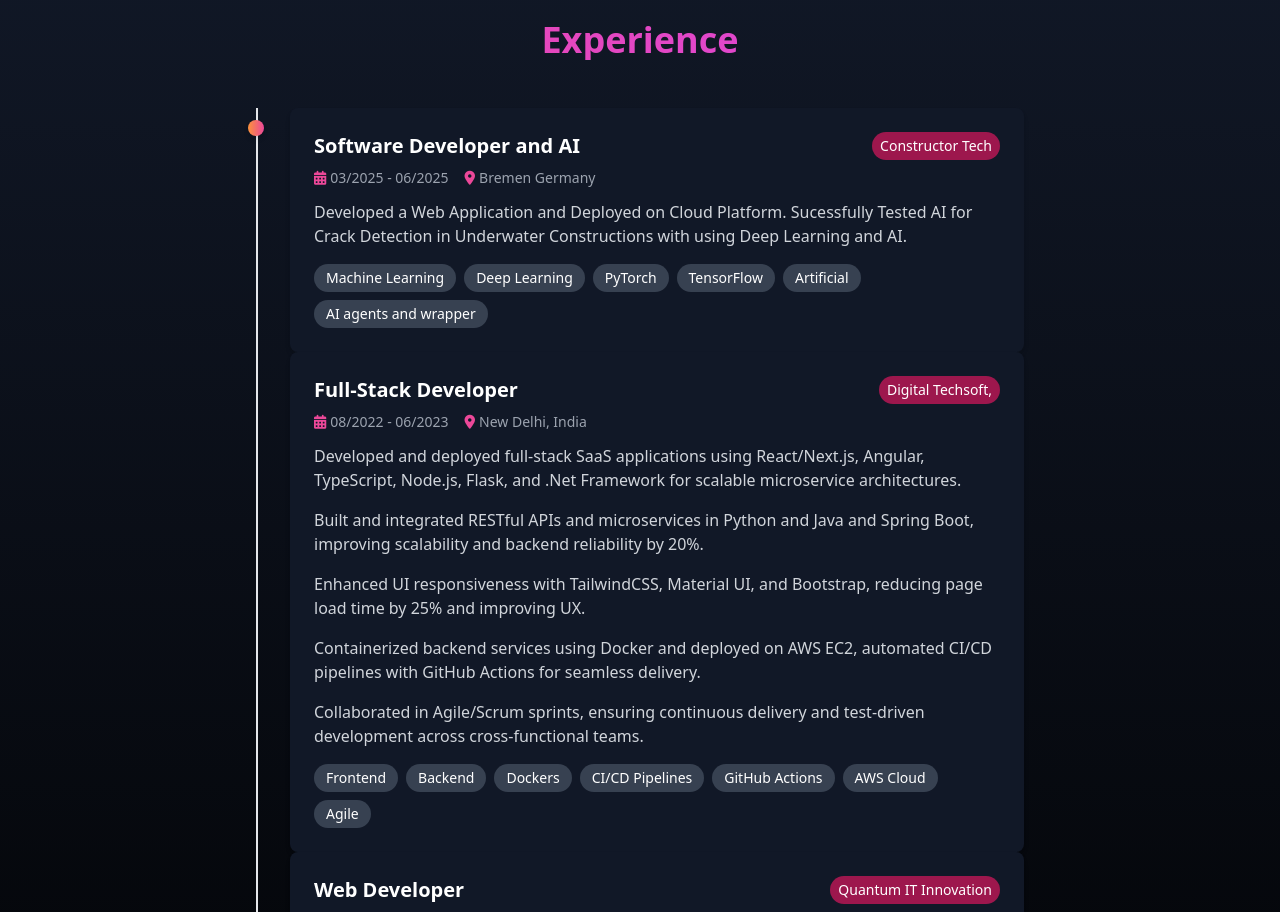
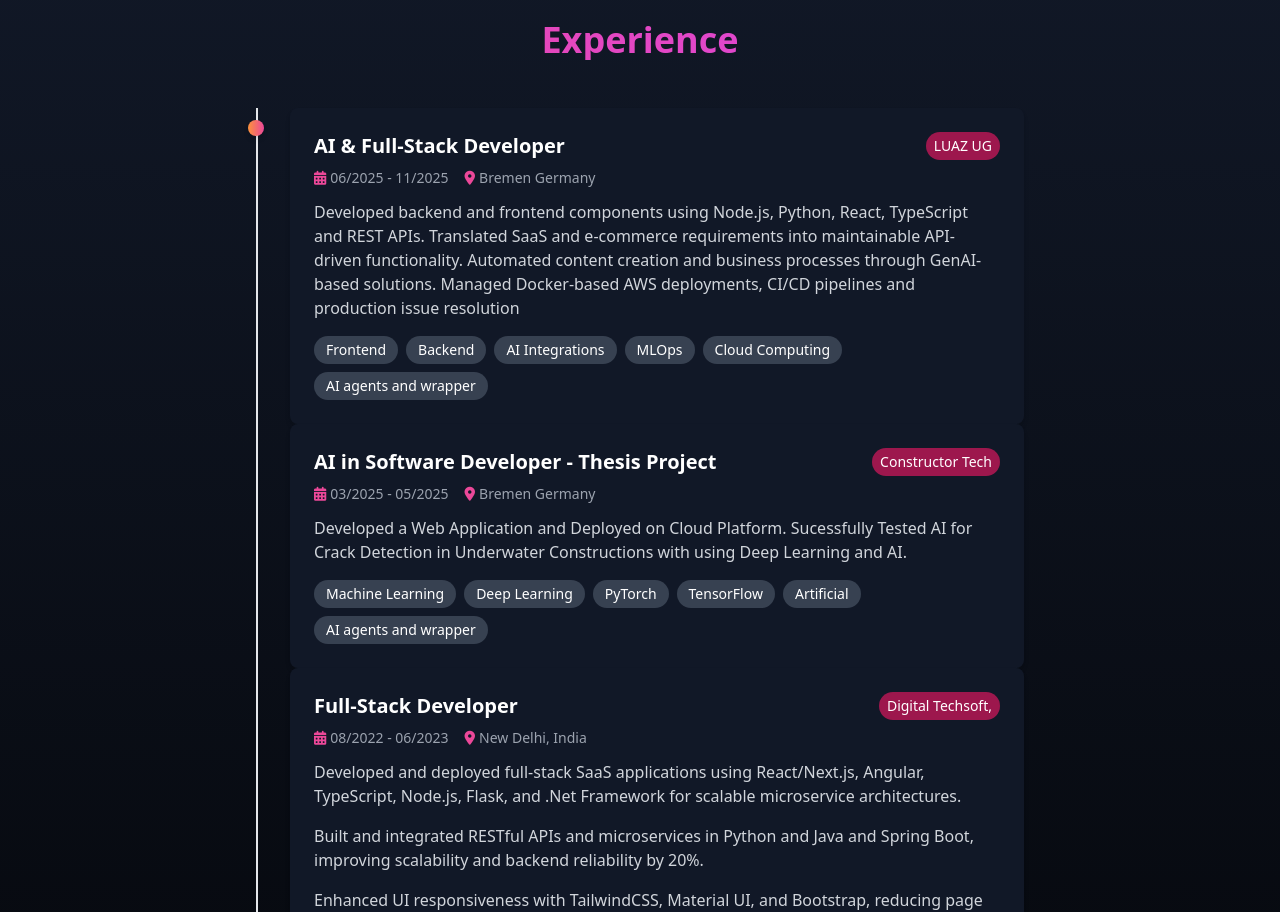
Before and after one commit to rishavranjan60/PortfolioApp, an Angular app in the folder frontend/: page / in a window 1280 px wide. Shown: the part 860-1772 px from the top of the page. Built offline with nearby package versions, Linux system fonts and the light colour scheme; what ngx-typed-js would draw is missing.

Commit message:
updating profile

```diff
--- a/frontend/src/app/components/experience/experience.component.html
+++ b/frontend/src/app/components/experience/experience.component.html
@@ -6,16 +6,51 @@
     <div class="relative max-w-3xl mx-auto border-l-2 border-gradient-to-b from-pink-500 to-orange-400 pl-8">
       <div class="absolute left-[-10px] top-3 bg-gradient-to-r from-orange-400 to-pink-500 w-4 h-4 rounded-full shadow-md"></div>
 
+
       <div class="bg-[#111827] rounded-lg p-6 shadow-md">
         <div class="flex items-center justify-between mb-2">
           <h3 class="text-xl font-semibold text-white">
-            Software Developer and AI
+            AI & Full-Stack Developer
+          </h3>
+          <span class="text-sm bg-pink-800 text-white px-2 py-1 rounded-full">LUAZ UG</span>
+        </div>
+
+        <div class="text-sm text-gray-400 flex items-center space-x-4 mb-3">
+          <span><i class="fas fa-calendar-alt mr-1 text-pink-500"></i>06/2025 - 11/2025</span>
+          <span><i class="fas fa-map-marker-alt mr-1 text-pink-500"></i>Bremen Germany</span>
+        </div>
+
+        <p class="text-gray-300 mb-4">
+          Developed backend and frontend components using Node.js, Python, React, TypeScript and REST APIs.
+          Translated SaaS and e-commerce requirements into maintainable API-driven functionality.
+          Automated content creation and business processes through GenAI-based solutions.
+          Managed Docker-based AWS deployments, CI/CD pipelines and production issue resolution
+        </p>
+
+        <div class="flex flex-wrap gap-2">
+          <span class="bg-gray-700 text-sm px-3 py-1 rounded-full">Frontend</span>
+          <span class="bg-gray-700 text-sm px-3 py-1 rounded-full">Backend</span>
+          <span class="bg-gray-700 text-sm px-3 py-1 rounded-full">AI Integrations</span>
+          <span class="bg-gray-700 text-sm px-3 py-1 rounded-full">MLOps</span>
+          <span class="bg-gray-700 text-sm px-3 py-1 rounded-full">Cloud Computing</span>
+          <span class="bg-gray-700 text-sm px-3 py-1 rounded-full">AI agents and wrapper</span>
+
+
+
+        </div>
+      </div>
+
+
+      <div class="bg-[#111827] rounded-lg p-6 shadow-md">
+        <div class="flex items-center justify-between mb-2">
+          <h3 class="text-xl font-semibold text-white">
+            AI in Software Developer - Thesis Project
           </h3>
           <span class="text-sm bg-pink-800 text-white px-2 py-1 rounded-full">Constructor Tech</span>
         </div>
 
         <div class="text-sm text-gray-400 flex items-center space-x-4 mb-3">
-          <span><i class="fas fa-calendar-alt mr-1 text-pink-500"></i>03/2025 - 06/2025</span>
+          <span><i class="fas fa-calendar-alt mr-1 text-pink-500"></i>03/2025 - 05/2025</span>
           <span><i class="fas fa-map-marker-alt mr-1 text-pink-500"></i>Bremen Germany</span>
         </div>
 
```
